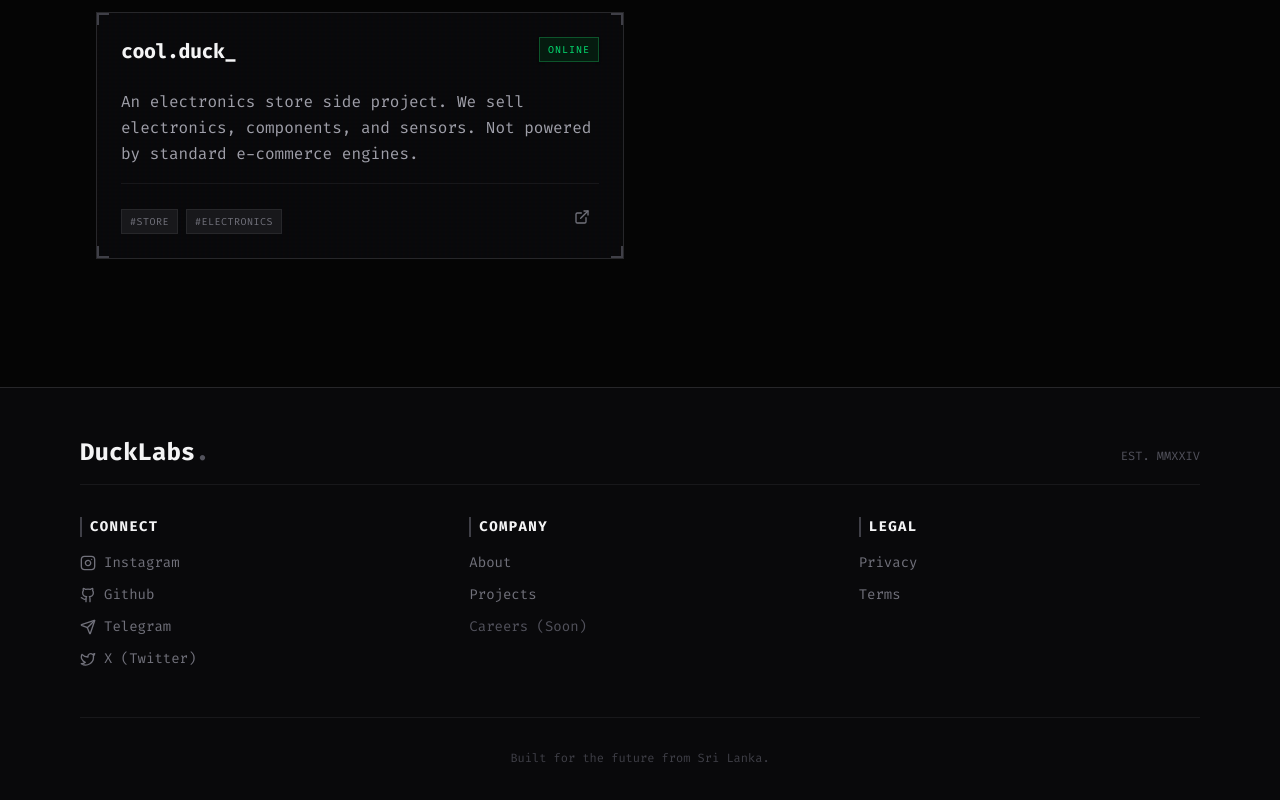
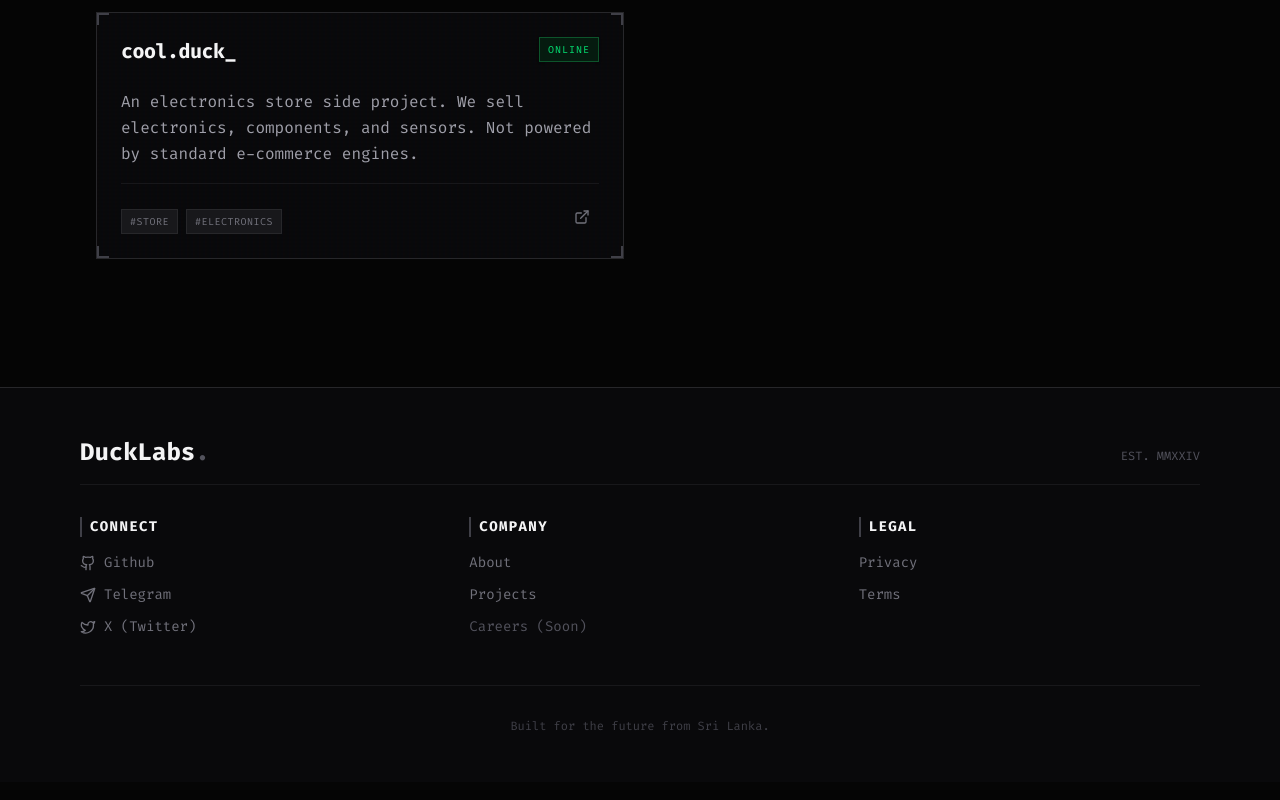
Before and after one commit to xarzoa/ducklabs, a Next.js app: page /projects in a window 1280 px wide. Shown: the part 815-1615 px from the top of the page. Built offline with nearby package versions, Linux system fonts and the light colour scheme.

Commit message:
updated links and next version

```diff
--- a/app/layout.tsx
+++ b/app/layout.tsx
@@ -23,11 +23,11 @@ export default function RootLayout({
   return (
     <html lang="en" className={`${firaCode.variable}`}>
       <body
-        className={`font-fira-code antialiased flex-grow relative z-10 w-full pt-20`}
+        className={`font-fira-code antialiased grow relative z-10 w-full pt-20`}
       >
         <div className="fixed inset-0 z-0 pointer-events-none">
           <div className="absolute inset-0 bg-grid opacity-[0.04]" />
-          <div className="absolute inset-0 bg-gradient-to-t from-zinc-950 via-transparent to-zinc-950/50" />
+          <div className="absolute inset-0 bg-linear-to-t from-zinc-950 via-transparent to-zinc-950/50" />
           <div className="absolute inset-0 bg-[radial-gradient(circle_at_center,transparent_50%,rgba(0,0,0,0.6)_100%)] pointer-events-none" />
         </div>
         <Header />
--- a/app/projects/page.tsx
+++ b/app/projects/page.tsx
@@ -9,7 +9,7 @@ const projectsData = [
     description:
       "A discord and telegram bot with rich AI features, including image generation and text generation. Powered by advanced models like Gemini and LLama.",
     tags: ["telegram", "discord", "AI"],
-    link: "#",
+    link: "https://t.me/GooseAIBot",
   },
   {
     id: "2",
@@ -18,7 +18,7 @@ const projectsData = [
     description:
       "A stranger chat app, like omegle. Made using supabase and shadcnUI. Connect anonymously.",
     tags: ["web", "realtime"],
-    link: "#",
+    link: "https://github.com/xarzoa/whisp",
   },
   {
     id: "3",
@@ -27,7 +27,7 @@ const projectsData = [
     description:
       "A platform to share your crypto wallets addresses with ease. Secure and simple link sharing.",
     tags: ["web", "crypto"],
-    link: "#",
+    link: "https://github.com/xarzoa/waladlink",
   },
   {
     id: "5",
@@ -36,7 +36,7 @@ const projectsData = [
     description:
       "We help people to add their locations to the map. A service improving local navigation data in Sri Lanka.",
     tags: ["service", "maps"],
-    link: "#",
+    link: "https://maps.ducklabs.xyz",
   },
   {
     id: "6",
@@ -45,7 +45,7 @@ const projectsData = [
     description:
       "An electronics store side project. We sell electronics, components, and sensors. Not powered by standard e-commerce engines.",
     tags: ["store", "electronics"],
-    link: "#",
+    link: "https://instagram.com/cool.duck_",
   },
 ];
 
@@ -100,6 +100,8 @@ export default function Projects() {
                 </div>
                 <a
                   href={project.link}
+                  target="_blank"
+                  rel="noopener noreferrer"
                   className="text-zinc-500 hover:text-white transition-colors p-2 hover:bg-zinc-800 border border-transparent hover:border-zinc-700"
                 >
                   <ExternalLink className="w-4 h-4" />
--- a/components/Footer.tsx
+++ b/components/Footer.tsx
@@ -1,4 +1,4 @@
-import { Github, Instagram, Send, Twitter } from "lucide-react";
+import { Github, Send, Twitter } from "lucide-react";
 import Link from "next/link";
 
 export default function Footer() {
@@ -17,17 +17,35 @@ export default function Footer() {
               Connect
             </h3>
             <ul className="space-y-3 text-zinc-500 text-sm">
-              <li className="hover:text-zinc-300 cursor-pointer flex items-center gap-2 transition-colors">
-                <Instagram className="w-4 h-4" /> Instagram
+              <li>
+                <a
+                  href="https://github.com/labsduck"
+                  target="_blank"
+                  rel="noopener noreferrer"
+                  className="hover:text-zinc-300 cursor-pointer flex items-center gap-2 transition-colors"
+                >
+                  <Github className="w-4 h-4" /> Github
+                </a>
               </li>
-              <li className="hover:text-zinc-300 cursor-pointer flex items-center gap-2 transition-colors">
-                <Github className="w-4 h-4" /> Github
+              <li>
+                <a
+                  href="https://t.me/ducklabs"
+                  target="_blank"
+                  rel="noopener noreferrer"
+                  className="hover:text-zinc-300 cursor-pointer flex items-center gap-2 transition-colors"
+                >
+                  <Send className="w-4 h-4" /> Telegram
+                </a>
               </li>
-              <li className="hover:text-zinc-300 cursor-pointer flex items-center gap-2 transition-colors">
-                <Send className="w-4 h-4" /> Telegram
-              </li>
-              <li className="hover:text-zinc-300 cursor-pointer flex items-center gap-2 transition-colors">
-                <Twitter className="w-4 h-4" /> X (Twitter)
+              <li>
+                <a
+                  href="https://x.com/labsduck"
+                  target="_blank"
+                  rel="noopener noreferrer"
+                  className="hover:text-zinc-300 cursor-pointer flex items-center gap-2 transition-colors"
+                >
+                  <Twitter className="w-4 h-4" /> X (Twitter)
+                </a>
               </li>
             </ul>
           </div>
--- a/components/RetroCard.tsx
+++ b/components/RetroCard.tsx
@@ -37,7 +37,7 @@ const RetroCard: React.FC<RetroCardProps> = ({
     <div
       className={`relative group border border-zinc-800 bg-zinc-950 p-6 flex flex-col gap-4 transition-all duration-300 overflow-hidden ${className}`}
     >
-      <div className="absolute inset-0 pointer-events-none z-0 bg-[linear-gradient(rgba(18,16,16,0)_50%,rgba(0,0,0,0.25)_50%),linear-gradient(90deg,rgba(255,0,0,0.06),rgba(0,255,0,0.02),rgba(0,0,255,0.06))] bg-[length:100%_4px,6px_100%] opacity-20 group-hover:opacity-30 transition-opacity"></div>
+      <div className="absolute inset-0 pointer-events-none z-0 bg-[linear-gradient(rgba(18,16,16,0)_50%,rgba(0,0,0,0.25)_50%),linear-gradient(90deg,rgba(255,0,0,0.06),rgba(0,255,0,0.02),rgba(0,0,255,0.06))] bg-size-[100%_4px,6px_100%] opacity-20 group-hover:opacity-30 transition-opacity"></div>
 
       <div className="absolute inset-0 border-2 border-transparent group-hover:border-zinc-700/50 transition-colors pointer-events-none z-10 box-border"></div>
       <div className="absolute inset-0 opacity-0 group-hover:opacity-100 bg-[radial-gradient(circle_at_center,rgba(255,255,255,0.03)_0%,transparent_70%)] transition-opacity duration-500 pointer-events-none"></div>
--- a/package.json
+++ b/package.json
@@ -11,7 +11,7 @@
   },
   "dependencies": {
     "lucide-react": "^0.554.0",
-    "next": "16.0.4",
+    "next": "^16.0.7",
     "react": "19.2.0",
     "react-dom": "19.2.0"
   },
@@ -22,6 +22,7 @@
     "@types/react": "^19",
     "@types/react-dom": "^19",
     "babel-plugin-react-compiler": "1.0.0",
+    "baseline-browser-mapping": "^2.9.5",
     "tailwindcss": "^4",
     "typescript": "^5"
   }
```
Also changed, not shown: 1 other file (tests, documents, lock files or other folders).
